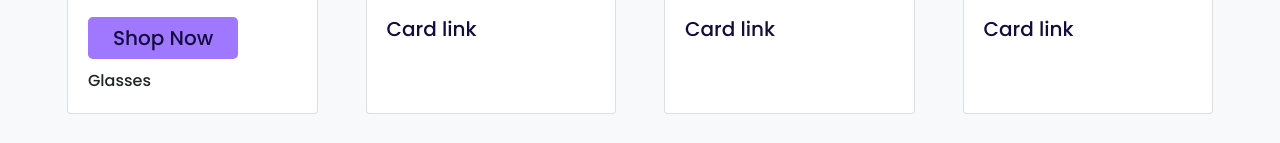
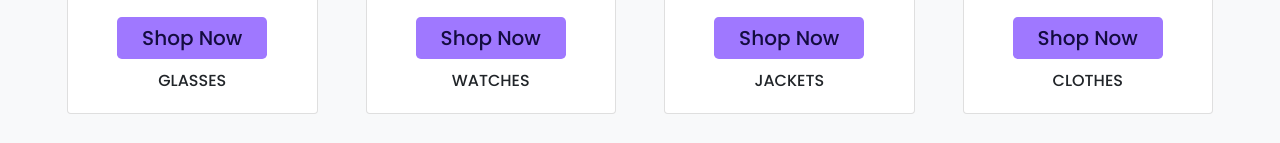
Before and after one commit to charliepoker/shion-house, a plain HTML site: page index.html in a window 1280 px wide. Shown: the part 1036-1179 px from the top of the page. Drawn offline with nearby package versions, Linux system fonts and the light colour scheme.

Commit message:
updated cards in index.html

```diff
--- a/index.html
+++ b/index.html
@@ -143,37 +143,51 @@
       </div>
 
       <section>
-      <div class="container-fluid d-flex p-2  bd-highlight">
+      <div class="container-fluid d-flex p-2  bd-highlight main-card">
         <div class="card m-4" style="width: 18rem;">
           <img class="card-img-top" src="https://preview.colorlib.com/theme/shionhouse/assets/img/gallery/popular1.png" alt="">
           <div class="card-body">
-            <div>
+            <div class="card-button text-center ">
             <a href="#" class="card-link button btn btn-lg pr-4 pl-4 text-center">Shop Now</a>
             </div>
-            <div>
-              <span>Glasses</span>
+            <div class="card-text text-center">
+              <span>GLASSES</span>
             </div>
           </div>
         </div>
         <div class="card m-4" style="width: 18rem;">
           <img class="card-img-top" src="https://preview.colorlib.com/theme/shionhouse/assets/img/gallery/popular2.png" alt="">
           <div class="card-body">
-            <a href="#" class="card-link">Card link</a>
+            <div class="card-button text-center">
+            <a href="#" class="card-link button btn btn-lg pr-4 pl-4 text-center">Shop Now</a>
+            </div>
+            <div class="card-text text-center">
+              <span >WATCHES</span>
+            </div>
           </div>
         </div>
         <div class="card m-4" style="width: 18rem;">
           <img class="card-img-top" src="https://preview.colorlib.com/theme/shionhouse/assets/img/gallery/popular3.png" alt="">
           <div class="card-body">
-            <a href="#" class="card-link">Card link</a>
+            <div class="card-button text-center">
+            <a href="#" class="card-link button btn btn-lg pr-4 pl-4 text-center">Shop Now</a>
+            </div>
+            <div class="card-text text-center">
+              <span >JACKETS</span>
+            </div>
           </div>
         </div>
         <div class="card m-4" style="width: 18rem;">
           <img class="card-img-top" src="https://preview.colorlib.com/theme/shionhouse/assets/img/gallery/popular4.png" alt="">
           <div class="card-body">
-            <a href="#" class="card-link">Card link</a>
+            <div class="card-button text-center">
+            <a href="#" class="card-link button btn btn-lg pr-4 pl-4 text-center">Shop Now</a>
+            </div>
+            <div class="card-text text-center">
+              <span >CLOTHES</span>
+            </div>
           </div>
         </div>
-      </div>
       </section>
 
       <section>
```
